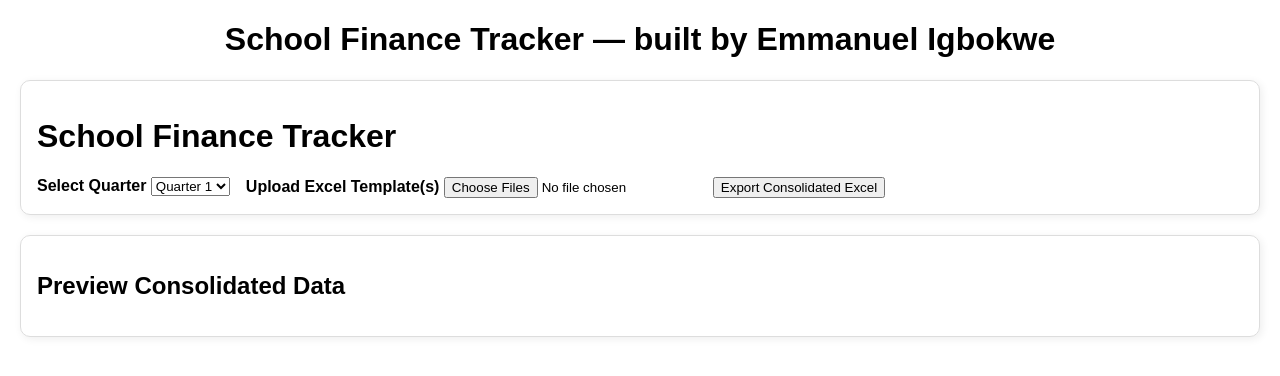
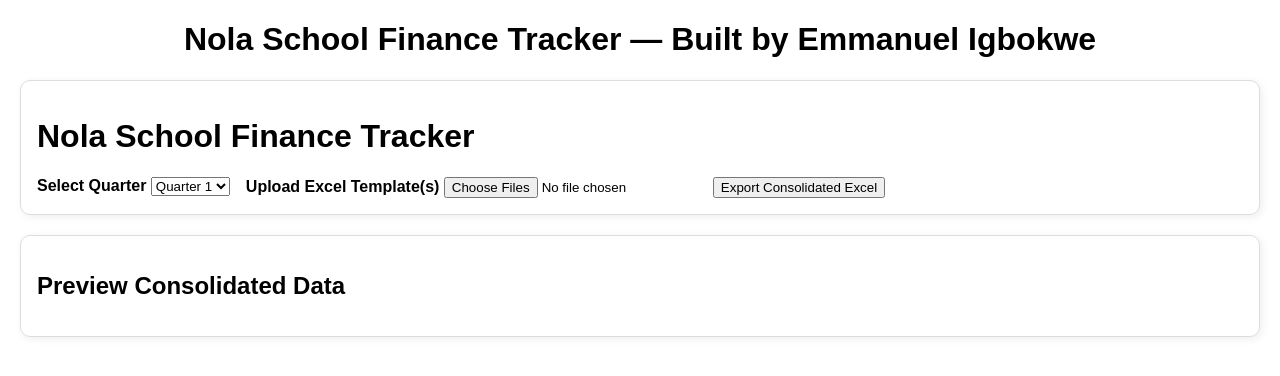
Before and after one commit to Emmanuel-igbokwe/school-finance-tracker1, a plain HTML site: page index.html in a window 1280 px wide. Drawn offline with Linux system fonts and the light colour scheme.

Commit message:
Update index.html

```diff
--- a/index.html
+++ b/index.html
@@ -27,10 +27,10 @@
   </style>
 </head>
 <body>
-<h1 style="text-align:center;">School Finance Tracker — built by Emmanuel Igbokwe</h1>
+<h1 style="text-align:center;">Nola School Finance Tracker — Built by Emmanuel Igbokwe</h1>
 
   <div class="card">
-    <h1>School Finance Tracker</h1>
+    <h1>Nola School Finance Tracker</h1>
     <div class="row">
       <div>
         <label for="quarter"><strong>Select Quarter</strong></label>
```
